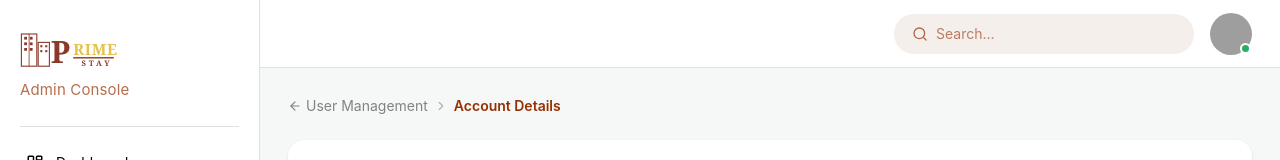
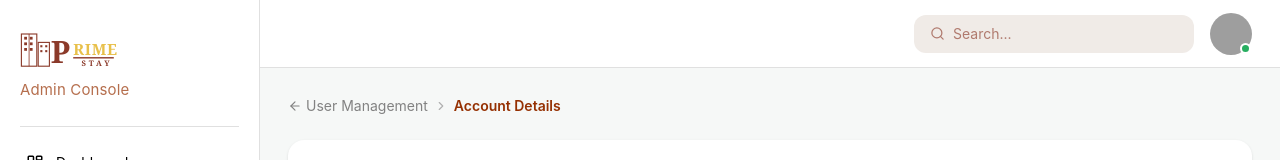
Before and after one commit to Dula0268/b4code-frontend, a Next.js app: page /admin/users/1 in a window 1280 px wide. Shown: the top 160 px of the page. Built offline with nearby package versions, Linux system fonts and the light colour scheme; grey boxes are pictures that could not be loaded.

Commit message:
refactor: update admin-header with new styled search bar

```diff
--- a/src/components/features/admin/admin-header.tsx
+++ b/src/components/features/admin/admin-header.tsx
@@ -12,6 +12,11 @@ interface AdminHeaderProps {
   avatarSrc?: string;
   /** Called when the user types in the search box */
   onSearch?: (query: string) => void;
+  /**
+   * When true the header spans the full viewport width (left-0).
+   * Use on pages that have NO sidebar.
+   */
+  fullWidth?: boolean;
 }
 
 // ─── Component ────────────────────────────────────────────────────────────────
@@ -19,6 +24,7 @@ export default function AdminHeader({
   adminName = "Admin",
   avatarSrc,
   onSearch,
+  fullWidth = false,
 }: AdminHeaderProps) {
   const [searchQuery, setSearchQuery] = useState("");
 
@@ -31,19 +37,23 @@ export default function AdminHeader({
   const initial = adminName.charAt(0).toUpperCase();
 
   return (
-    <header className="fixed top-0 left-[260px] right-0 h-[68px] z-40 bg-[var(--white)] border-b border-[var(--gray-5)] flex items-center justify-end px-7 gap-4">
+    <header
+      className={`fixed top-0 right-0 h-[68px] z-40 bg-[var(--white)] border-b border-[var(--gray-5)] flex items-center justify-end px-7 gap-4 ${fullWidth ? "left-0" : "left-[260px]"
+        }`}
+    >
       {/* ── Search Bar ── */}
-      <div className="flex items-center gap-2 bg-[#f5efec] border-none rounded-full py-[10px] px-[18px] w-[300px] transition-shadow duration-150 focus-within:shadow-[0_0_0_2px_rgba(149,48,2,0.25)]">
+      <div className="flex items-center gap-2 bg-[#f0ebe7] rounded-xl py-[9px] px-[16px] w-[280px] transition-shadow duration-150 focus-within:shadow-[0_0_0_2px_rgba(149,48,2,0.18)]">
         <Search
-          size={16}
-          className="text-[var(--brand-primary)] flex-shrink-0 opacity-70"
+          size={15}
+          className="flex-shrink-0"
+          style={{ color: "#b07a6e" }}
         />
         <input
           type="text"
           placeholder="Search..."
           value={searchQuery}
           onChange={handleSearchChange}
-          className="border-none outline-none bg-transparent text-sm text-[var(--brand-primary)] w-full placeholder:text-[var(--brand-primary)]/60"
+          className="border-none outline-none bg-transparent text-sm w-full placeholder:text-[#b07a6e] text-[#6b3a2a]"
         />
       </div>
 
```
